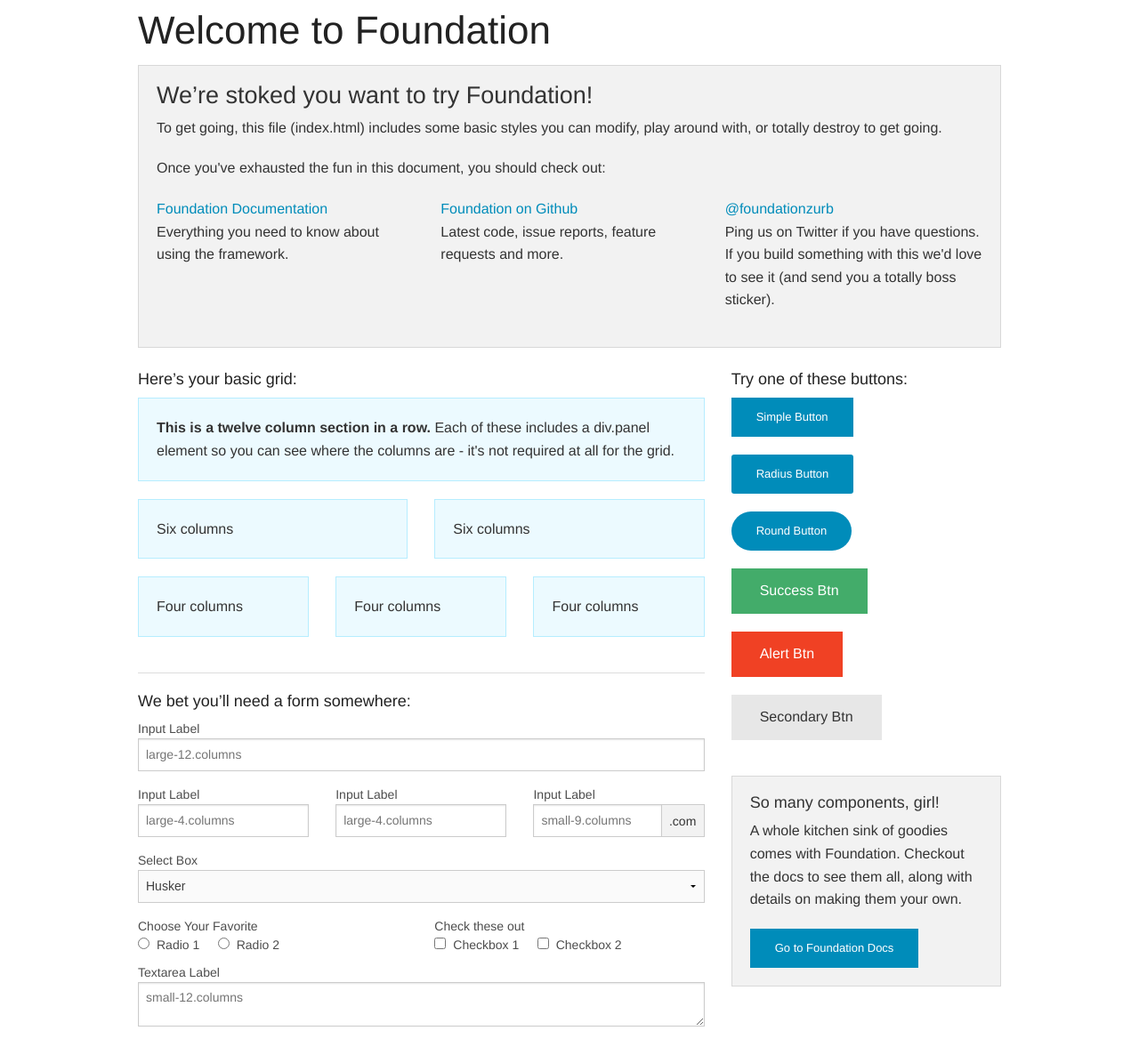
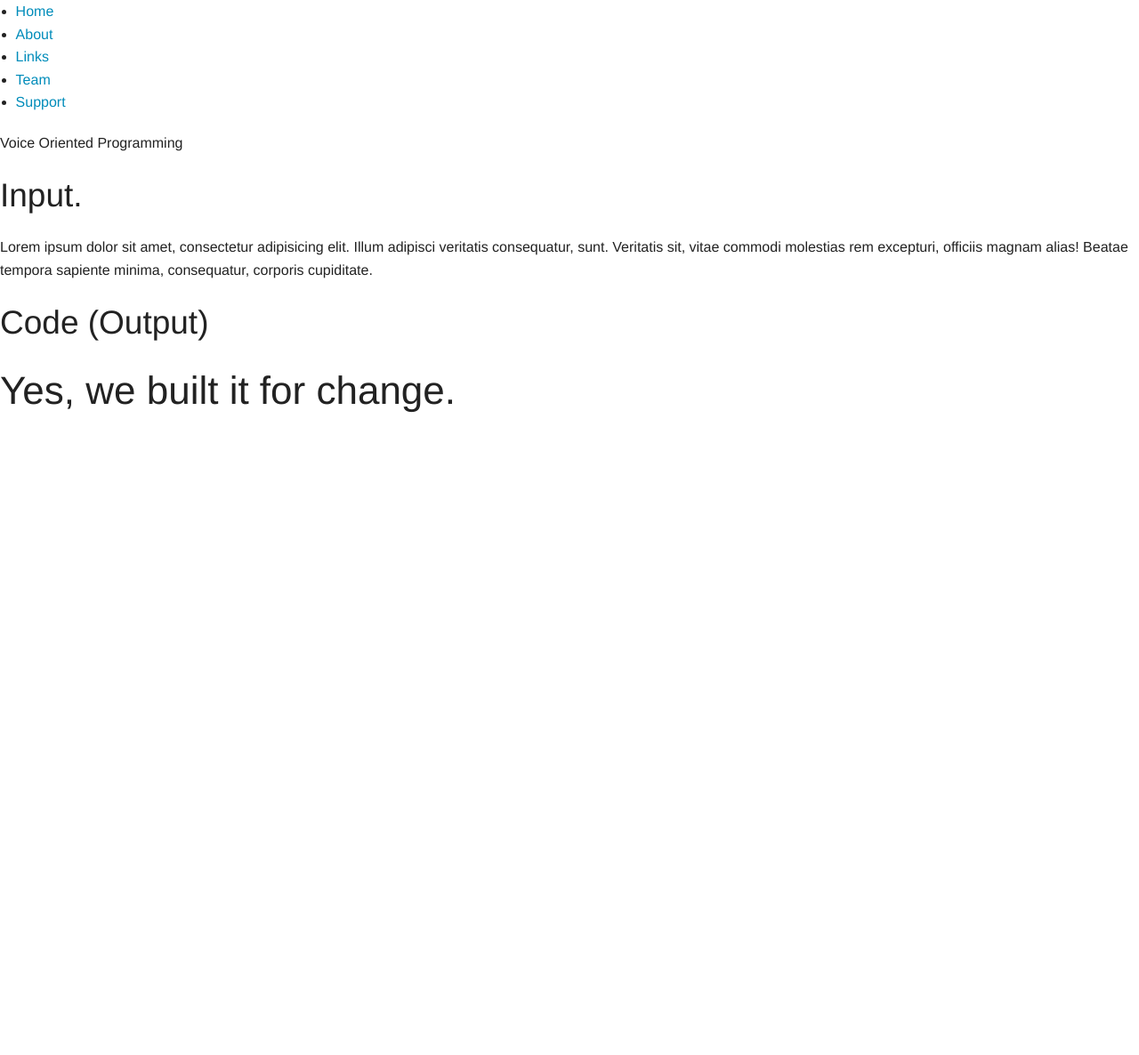
Before and after one commit to Sarabpreet/VitVop, a plain HTML site: page code/vitvop.com/index.html in a window 1280 px wide. Shown: the whole page at 89% size. After the commit the page ends 800 px from the top, so only its background shows below. Drawn offline with Linux system fonts and the light colour scheme; a script that the page names is missing.

Commit message:
html structure: done. Pending: JS, CSS, Searching Algo

```diff
--- a/code/vitvop.com/index.html
+++ b/code/vitvop.com/index.html
@@ -3,162 +3,105 @@
   <head>
     <meta charset="utf-8" />
     <meta name="viewport" content="width=device-width, initial-scale=1.0" />
-    <title>Foundation | Welcome</title>
+    <title> Vitvop : Voice Oriented Programming</title>
     <link rel="stylesheet" href="css/foundation.css" />
     <script src="js/vendor/modernizr.js"></script>
   </head>
   <body>
 
-    <div class="row">
-      <div class="large-12 columns">
-        <h1>Welcome to Foundation</h1>
-      </div>
-    </div>
+<div class="think-ten"></div>
 
-    <div class="row">
-      <div class="large-12 columns">
-      	<div class="panel">
-	        <h3>We&rsquo;re stoked you want to try Foundation! </h3>
-	        <p>To get going, this file (index.html) includes some basic styles you can modify, play around with, or totally destroy to get going.</p>
-	        <p>Once you've exhausted the fun in this document, you should check out:</p>
-	        <div class="row">
-	        	<div class="large-4 medium-4 columns">
-	    		<p><a href="http://foundation.zurb.com/docs">Foundation Documentation</a><br />Everything you need to know about using the framework.</p>
-	    	</div>
-	        	<div class="large-4 medium-4 columns">
-	        		<p><a href="http://github.com/zurb/foundation">Foundation on Github</a><br />Latest code, issue reports, feature requests and more.</p>
-	        	</div>
-	        	<div class="large-4 medium-4 columns">
-	        		<p><a href="http://twitter.com/foundationzurb">@foundationzurb</a><br />Ping us on Twitter if you have questions. If you build something with this we'd love to see it (and send you a totally boss sticker).</p>
-	        	</div>
-					</div>
-      	</div>
-      </div>
-    </div>
 
-    <div class="row">
-      <div class="large-8 medium-8 columns">
-        <h5>Here&rsquo;s your basic grid:</h5>
-        <!-- Grid Example -->
 
-        <div class="row">
-          <div class="large-12 columns">
-            <div class="callout panel">
-              <p><strong>This is a twelve column section in a row.</strong> Each of these includes a div.panel element so you can see where the columns are - it's not required at all for the grid.</p>
-            </div>
-          </div>
-        </div>
-        <div class="row">
-          <div class="large-6 medium-6 columns">
-            <div class="callout panel">
-              <p>Six columns</p>
-            </div>
-          </div>
-          <div class="large-6 medium-6 columns">
-            <div class="callout panel">
-              <p>Six columns</p>
-            </div>
-          </div>
-        </div>
-        <div class="row">
-          <div class="large-4 medium-4 small-4 columns">
-            <div class="callout panel">
-              <p>Four columns</p>
-            </div>
-          </div>
-          <div class="large-4 medium-4 small-4 columns">
-            <div class="callout panel">
-              <p>Four columns</p>
-            </div>
-          </div>
-          <div class="large-4 medium-4 small-4 columns">
-            <div class="callout panel">
-              <p>Four columns</p>
-            </div>
-          </div>
-        </div>
+<header>
 
-        <hr />
 
-        <h5>We bet you&rsquo;ll need a form somewhere:</h5>
-        <form>
-				  <div class="row">
-				    <div class="large-12 columns">
-				      <label>Input Label</label>
-				      <input type="text" placeholder="large-12.columns" />
-				    </div>
-				  </div>
-				  <div class="row">
-				    <div class="large-4 medium-4 columns">
-				      <label>Input Label</label>
-				      <input type="text" placeholder="large-4.columns" />
-				    </div>
-				    <div class="large-4 medium-4 columns">
-				      <label>Input Label</label>
-				      <input type="text" placeholder="large-4.columns" />
-				    </div>
-				    <div class="large-4 medium-4 columns">
-				      <div class="row collapse">
-				        <label>Input Label</label>
-				        <div class="small-9 columns">
-				          <input type="text" placeholder="small-9.columns" />
-				        </div>
-				        <div class="small-3 columns">
-				          <span class="postfix">.com</span>
-				        </div>
-				      </div>
-				    </div>
-				  </div>
-				  <div class="row">
-				    <div class="large-12 columns">
-				      <label>Select Box</label>
-				      <select>
-				        <option value="husker">Husker</option>
-				        <option value="starbuck">Starbuck</option>
-				        <option value="hotdog">Hot Dog</option>
-				        <option value="apollo">Apollo</option>
-				      </select>
-				    </div>
-				  </div>
-				  <div class="row">
-				    <div class="large-6 medium-6 columns">
-				      <label>Choose Your Favorite</label>
-				      <input type="radio" name="pokemon" value="Red" id="pokemonRed"><label for="pokemonRed">Radio 1</label>
-				      <input type="radio" name="pokemon" value="Blue" id="pokemonBlue"><label for="pokemonBlue">Radio 2</label>
-				    </div>
-				    <div class="large-6 medium-6 columns">
-				      <label>Check these out</label>
-				      <input id="checkbox1" type="checkbox"><label for="checkbox1">Checkbox 1</label>
-				      <input id="checkbox2" type="checkbox"><label for="checkbox2">Checkbox 2</label>
-				    </div>
-				  </div>
-				  <div class="row">
-				    <div class="large-12 columns">
-				      <label>Textarea Label</label>
-				      <textarea placeholder="small-12.columns"></textarea>
-				    </div>
-				  </div>
-				</form>
-      </div>
 
-      <div class="large-4 medium-4 columns">
-			  <h5>Try one of these buttons:</h5>
-			  <p><a href="#" class="small button">Simple Button</a><br/>
-        <a href="#" class="small radius button">Radius Button</a><br/>
-        <a href="#" class="small round button">Round Button</a><br/>
-        <a href="#" class="medium success button">Success Btn</a><br/>
-        <a href="#" class="medium alert button">Alert Btn</a><br/>
-        <a href="#" class="medium secondary button">Secondary Btn</a></p>
-				<div class="panel">
-        	<h5>So many components, girl!</h5>
-        	<p>A whole kitchen sink of goodies comes with Foundation. Checkout the docs to see them all, along with details on making them your own.</p>
-        	<a href="http://foundation.zurb.com/docs/" class="small button">Go to Foundation Docs</a>
-        </div>
-      </div>
-    </div>
+  <div class="logo"></div>
+<div class="tagline"></div>
 
+<nav> <ul>
+  <li><a href="#">Home</a></li>
+  <li><a href="#">About</a></li>
+  <li><a href="#">Links</a></li>
+   <li><a href="#">Team</a></li>
+  <li><a href="#">Support</a></li>
+</ul></nav>
+<div class="big-tag">
+<p>
+  Voice  Oriented Programming</p>
+</div>
+</header>
+
+
+<section class="app">
+
+
+<div class="input-app">
+
+<h2>Input.</h2>
+
+
+<p class="input-paragraph">
+
+
+  <p>Lorem ipsum dolor sit amet, consectetur adipisicing elit. Illum adipisci veritatis consequatur, sunt. Veritatis sit, vitae commodi molestias rem excepturi, officiis magnam alias! Beatae tempora sapiente minima, consequatur, corporis cupiditate.</p>
+</p>
+</div>
+
+
+
+</section>
+
+<section class="output-paragraph">
+
+
+<h2>Code (Output)</h2>
+
+
+<p class="output-paragraph">
+
+
+
+</p>
+</section>
+
+<section>
+
+  <h1>Yes, we built it for change.</h1>
+
+
+</section>
+
+    <div class="think-ten"></div>
     <script src="js/vendor/jquery.js"></script>
     <script src="js/foundation.min.js"></script>
+
+
+    <script src="//cdnjs.cloudflare.com/ajax/libs/annyang/1.1.0/annyang.min.js"></script>
+<script>
+if (annyang) {
+  // Let's define our first command. First the text we expect, and then the function it should call
+  var commands = {
+    'show tps report': function() {
+      $('#tpsreport').animate({bottom: '-100px'});
+    }
+  };
+
+  // Add our commands to annyang
+  annyang.addCommands(commands);
+
+  // Start listening. You can call this here, or attach this call to an event, button, etc.
+  annyang.start();
+}
+</script>
+
+
+
+
+
+
+
     <script>
       $(document).foundation();
     </script>
```
Also changed, not shown: 3 other files.
